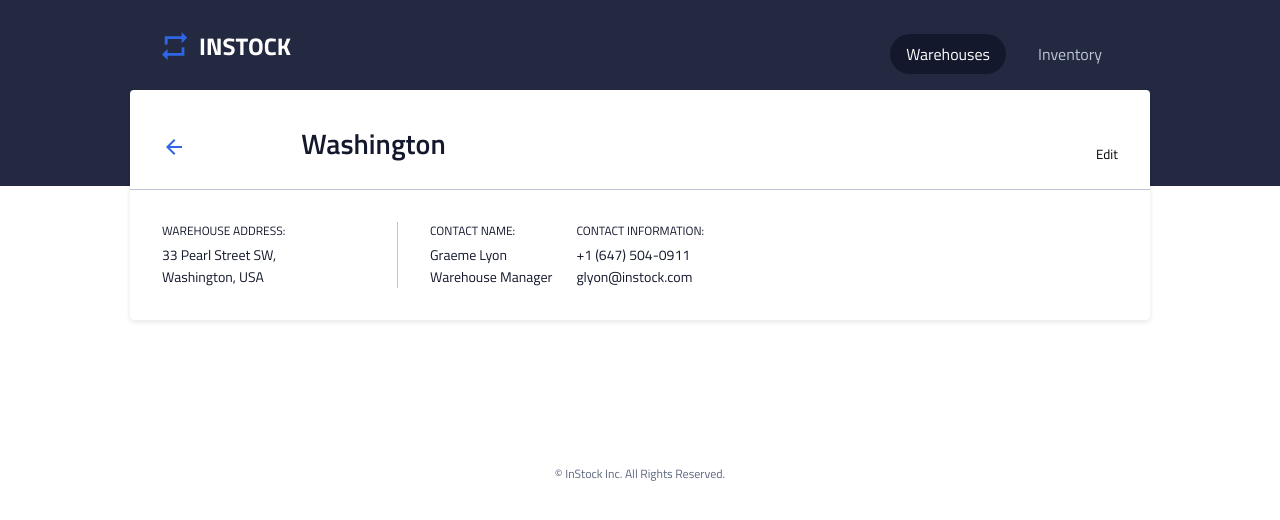
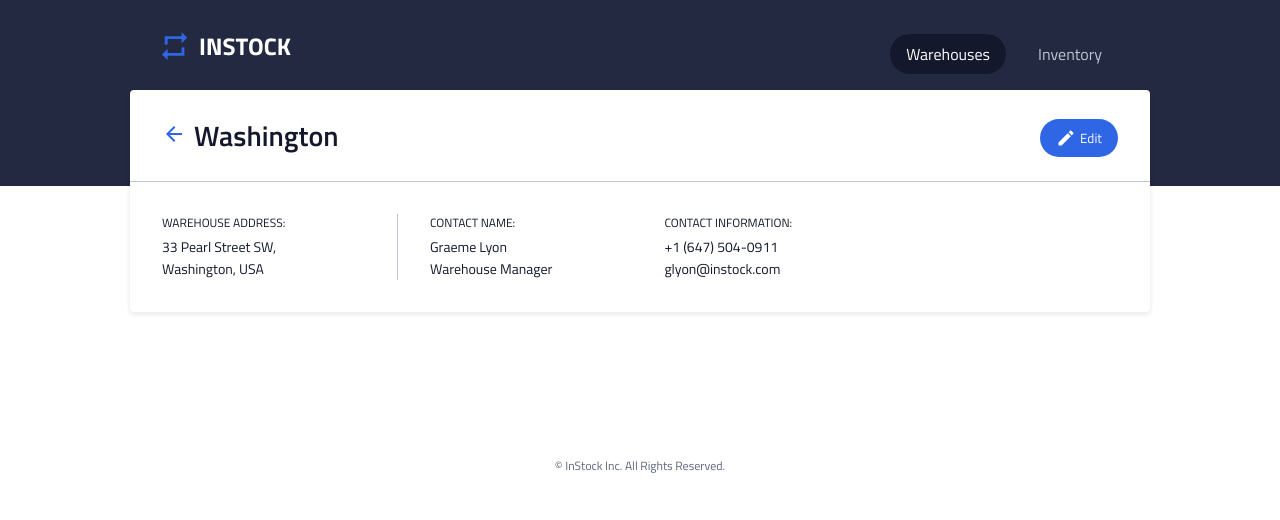
Before and after one commit to laura-nguyen/red-eyed-tree-frog-instock-client, a React (Vite) app: page /warehouses in a window 1280 px wide. Shown: the top 520 px of the page. Built offline with nearby package versions, Linux system fonts and the light colour scheme.

Commit message:
adjusted design for the edit button and the wrapper for the back button and the header

```diff
--- a/src/components/WarehouseDetails/WarehouseDetails.jsx
+++ b/src/components/WarehouseDetails/WarehouseDetails.jsx
@@ -7,6 +7,7 @@ const WarehouseDetails = () => {
   return (
     <main className="wh-details__wrapper">
       <div className="wh-details__header">
+        <div className="wh-details__header-text-wrapper">
           <Link className="wh-details__header-btn--back" to={"/warehouses"}>
             <img
               className="wh-details__header-icon--back"
@@ -15,10 +16,11 @@ const WarehouseDetails = () => {
             />
           </Link>
           <h1 className="edit-wh__title">Washington</h1>
-        <button className="edit-wh__header-btn--edit-mobile">
+        </div>
+        <button className="wh-details__header-btn--edit-mobile">
           <img src={editIcon} alt="Edit icon" />
         </button>
-        <button className="edit-wh__header-btn--edit">
+        <button className="wh-details__header-btn--edit-tablet">
           <img src={editIcon} alt="Edit icon" />
           Edit
         </button>
--- a/src/components/WarehouseDetails/WarehouseDetails.scss
+++ b/src/components/WarehouseDetails/WarehouseDetails.scss
@@ -20,10 +20,6 @@
   }
 }
 
-// .wh-details__divider {
-//   border-top: solid 1px $secondary-color-2;
-// }
-
 .wh-details__header {
   display: flex;
   justify-content: space-between;
@@ -31,7 +27,7 @@
   padding: 1.5rem 1rem;
   border-bottom: solid 1px $secondary-color-2;
   @include tablet {
-    padding: 2rem 2rem 1.5rem;
+    padding: 1.5rem 2rem;
   }
 }
 
@@ -40,18 +36,30 @@
   height: 1.5rem;
 }
 
-.edit-wh__header-btn--edit {
+.wh-details__header-text-wrapper {
+  display: flex;
+  gap: 0.5rem;
+  align-items: baseline;
+}
+
+.wh-details__header-btn--edit-tablet {
   display: none;
   @include tablet {
     display: contents;
     background-color: $primary-color-2;
-    border-radius: 50%;
-    width: 2.25rem;
-    height: 2.25rem;
+    display: flex;
+    justify-content: center;
+    gap: 0.25rem;
+    color: $primary-color-3;
+    align-items: center;
+    border-radius: 1.25rem;
+    padding: 0 1rem;
+    height: 2.375rem;
+    border: none;
   }
 }
 
-.edit-wh__header-btn--edit-mobile {
+.wh-details__header-btn--edit-mobile {
   display: flex;
   justify-content: center;
   align-items: center;
@@ -70,9 +78,7 @@
 .edit-wh__title {
   font-size: 1.75rem;
   font-weight: 600;
-  margin-left: -25px;
   @include tablet {
-    margin-left: -200px;
   }
 }
 
@@ -97,11 +103,16 @@
 .wh-details__contact {
   display: flex;
   flex-direction: row;
-  gap: 1.5rem;
+  gap: 3rem;
   padding-top: 2rem;
   @include tablet {
     padding: 0 2rem;
     border-left: solid 1px $secondary-color-2;
+    gap: 4rem;
+  }
+
+  @include desktop {
+    gap: 7rem;
   }
 }
 
```
Lines whose indentation alone changed are shown as unchanged.
